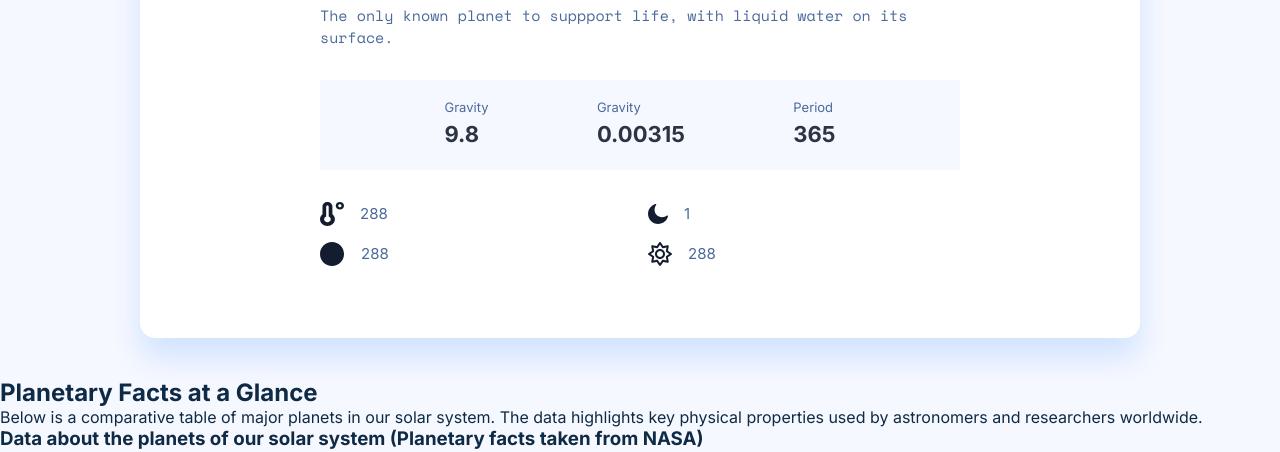
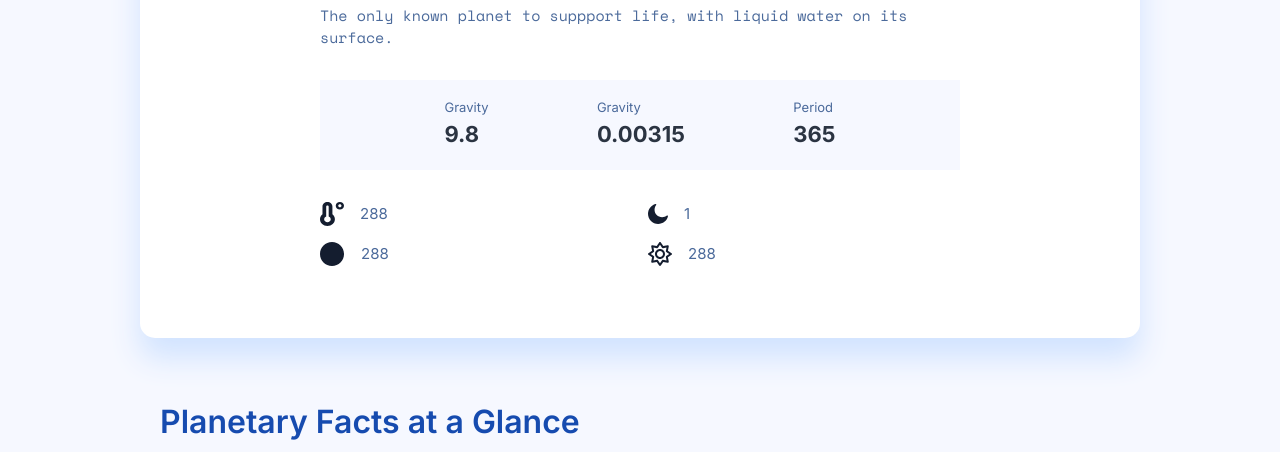
Before and after one commit to JidexBD/TS_frontend_capstone, a plain HTML site: page index.html in a window 1280 px wide. Shown: the part 340-792 px from the top of the page. Drawn offline with nearby package versions, Linux system fonts and the light colour scheme.

Commit message:
planet facts section done

```diff
--- a/css/style.css
+++ b/css/style.css
@@ -314,5 +314,74 @@ main {
 /* +++++++++++++++++++++++++++++++++++++++++MAIN SECTION END ++++++++++++++++++++++++++ */
 
 /* ++++++++++++++++++++++++++++++++++++++++ PLANET FACTS SECTION +++++++++++++++++++++++++ */
+.planet-facts {
+  margin-top: 3.2rem;
+  margin: 2rem 3.2rem 2rem 2rem;
+}
 
+.pf-header {
+  font-size: 3.2rem;
+  font-family: var(--fs1);
+  color: var(--primary-blue);
+  line-height: 1.5;
+  letter-spacing: -2%;
+  font-weight: 600;
+
+  margin-bottom: 2.4rem;
+}
+
+.pf-text {
+  font-size: 1.8rem;
+  color: var(--text-color);
+  line-height: 1.5;
+}
+
+/* tab */
+@media (min-width: 43em) {
+  .planet-facts {
+    padding: 2rem;
+    margin-top: 3.2rem;
+    margin: 2rem auto 4rem auto;
+  }
+
+  .pf-text {
+    font-size: 1.8rem;
+    color: var(--text-color);
+    line-height: 1.5;
+    text-align: left;
+  }
+}
+
+/*tab landscape*/
+@media (min-width: 56em) {
+  .planet-facts {
+    width: 100%;
+    max-width: 90rem;
+    margin: 2rem auto 4rem auto;
+  }
+}
+
+/* 1024 */
+@media (min-width: 75em) {
+  .planet-facts {
+    width: 100%;
+    max-width: 100rem;
+    margin: 2rem auto 4rem auto;
+  }
+  .pf-text {
+    font-size: 1.8rem;
+    color: var(--text-color);
+    line-height: 1.5;
+    text-align: left;
+    max-width: 120%;
+  }
+}
+
+/* 1440 */
+@media (min-width: 90em) {
+}
+
+/* 1800 */
+@media (min-width: 112em) {
+}
 /* +++++++++++++++++++++++++++++++++++++++++PLANET FACTS SECTION END++++++++++++++++++++++++++ */
--- a/index.html
+++ b/index.html
@@ -117,8 +117,8 @@
         </div>
       </main>
       <section class="planet-facts">
-        <h2>Planetary Facts at a Glance</h2>
-        <p>
+        <h2 class="pf-header">Planetary Facts at a Glance</h2>
+        <p class="pf-text">
           Below is a comparative table of major planets in our solar system. The
           data highlights key physical properties used by astronomers and
           researchers worldwide.
```
